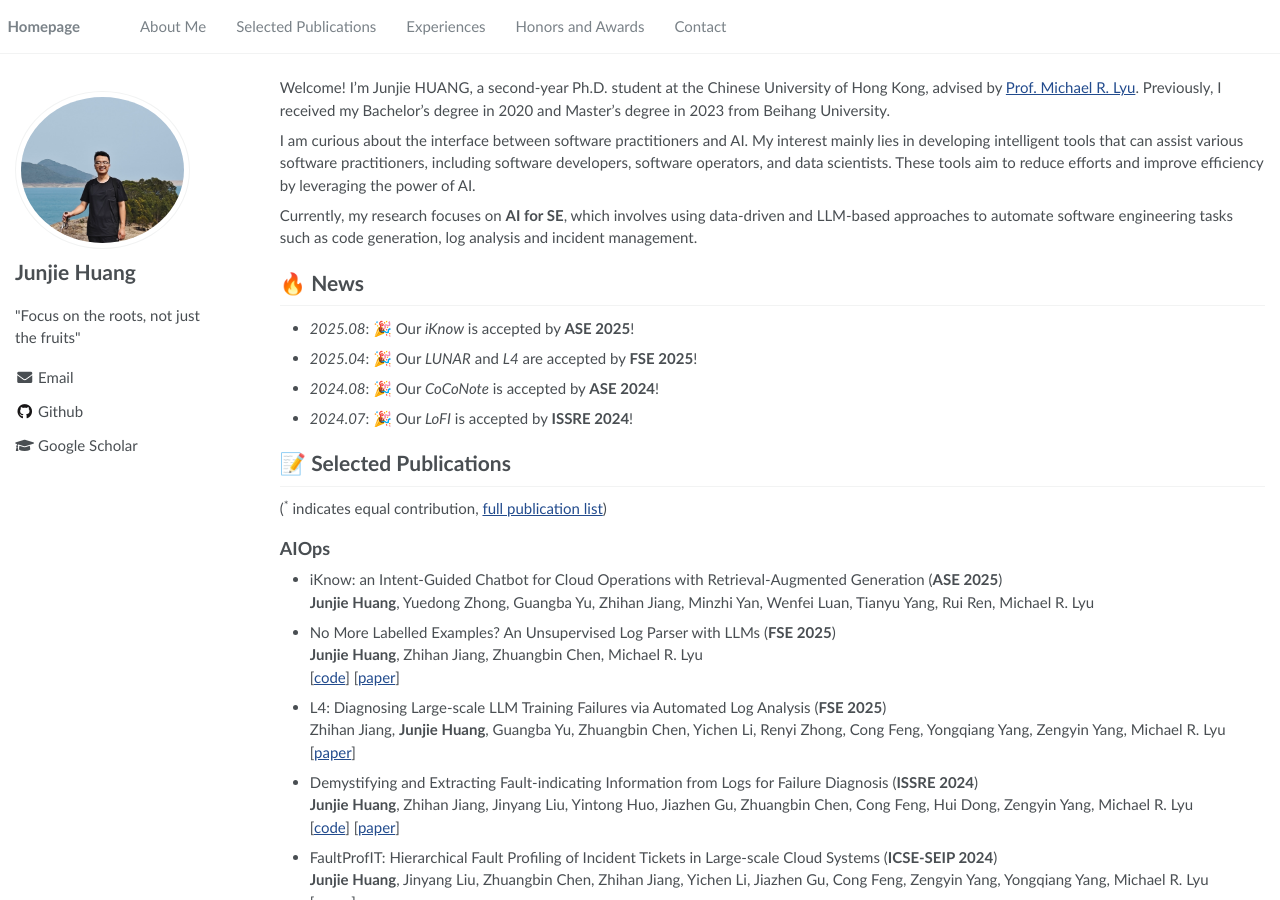
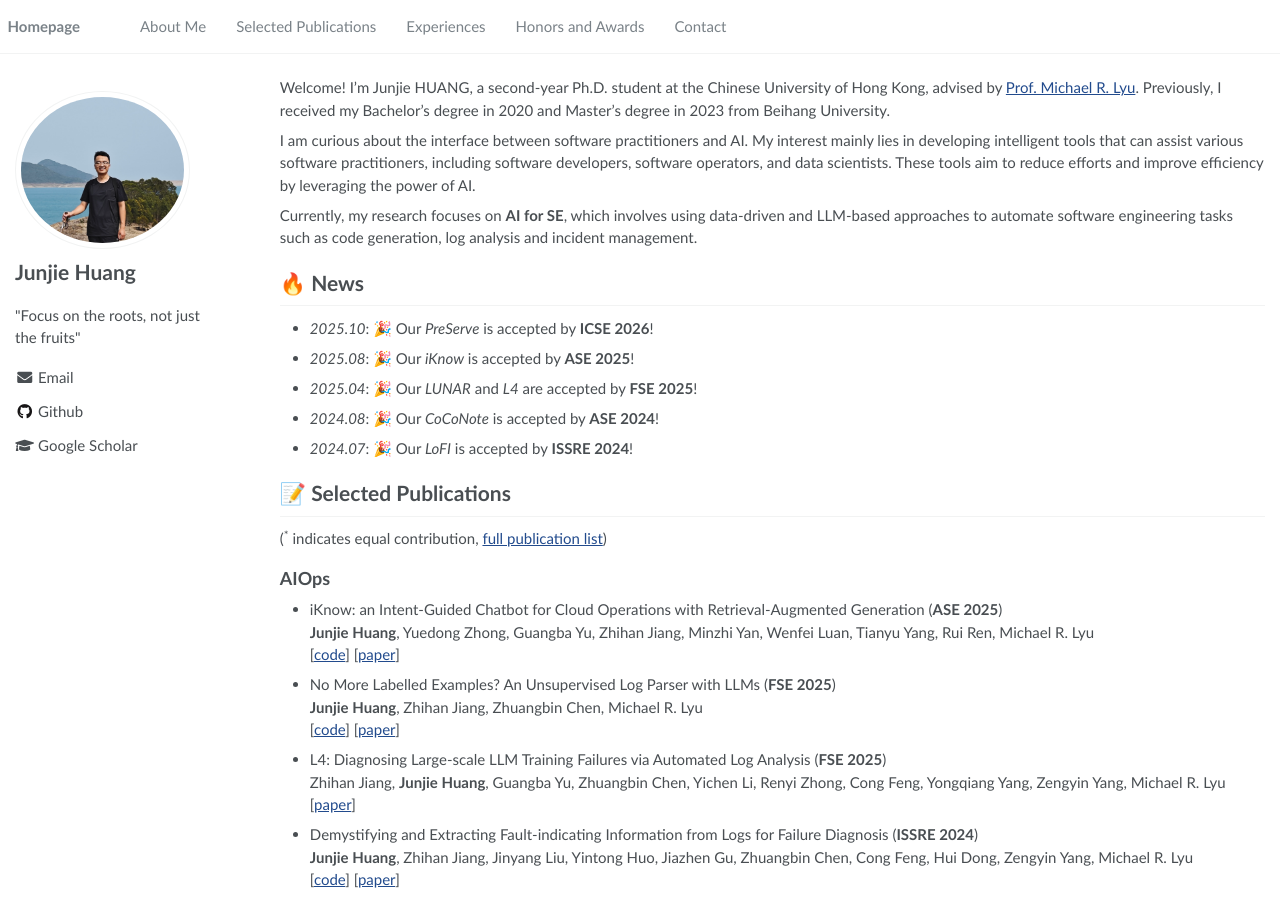
Before and after one commit to Jun-jie-Huang/jun-jie-huang.github.io, a Jekyll site: the page built from _pages/about.md, in a window 1280 px wide and 900 px high. Built offline with Jekyll 4.4.1, drawn with Linux system fonts in a browser that asks for light colours; a script that is not in the unit is left out.

Commit message:
update paper

```diff
--- a/_pages/news.md
+++ b/_pages/news.md
@@ -1,4 +1,5 @@
 # 🔥 News
+- *2025.10*: 🎉 Our *PreServe* is accepted by **ICSE 2026**!
 - *2025.08*: 🎉 Our *iKnow* is accepted by **ASE 2025**!
 - *2025.04*: 🎉 Our *LUNAR* and *L4* are accepted by **FSE 2025**!
 - *2024.08*: 🎉 Our *CoCoNote* is accepted by **ASE 2024**!
--- a/_pages/pub.md
+++ b/_pages/pub.md
@@ -5,7 +5,7 @@
 
 ## AIOps
 
-- iKnow: an Intent-Guided Chatbot for Cloud Operations with Retrieval-Augmented Generation (**ASE 2025**) <br>**Junjie Huang**, Yuedong Zhong, Guangba  Yu, Zhihan Jiang, Minzhi Yan, Wenfei Luan, Tianyu Yang, Rui Ren, Michael R. Lyu <br>
+- iKnow: an Intent-Guided Chatbot for Cloud Operations with Retrieval-Augmented Generation (**ASE 2025**) <br>**Junjie Huang**, Yuedong Zhong, Guangba  Yu, Zhihan Jiang, Minzhi Yan, Wenfei Luan, Tianyu Yang, Rui Ren, Michael R. Lyu <br>\[[code](https://github.com/Jun-jie-Huang/iKnow)\] \[[paper](/assets/papers/ase25_iknow.pdf)\]
 - No More Labelled Examples? An Unsupervised Log Parser with LLMs (**FSE 2025**) <br>**Junjie Huang**, Zhihan Jiang, Zhuangbin Chen, Michael R. Lyu <br>
     \[[code](https://github.com/Jun-jie-Huang/LUNAR)\] \[[paper](/assets/papers/fse25_lunar.pdf)\]
 
```
Also changed, not shown: 1 other file.
